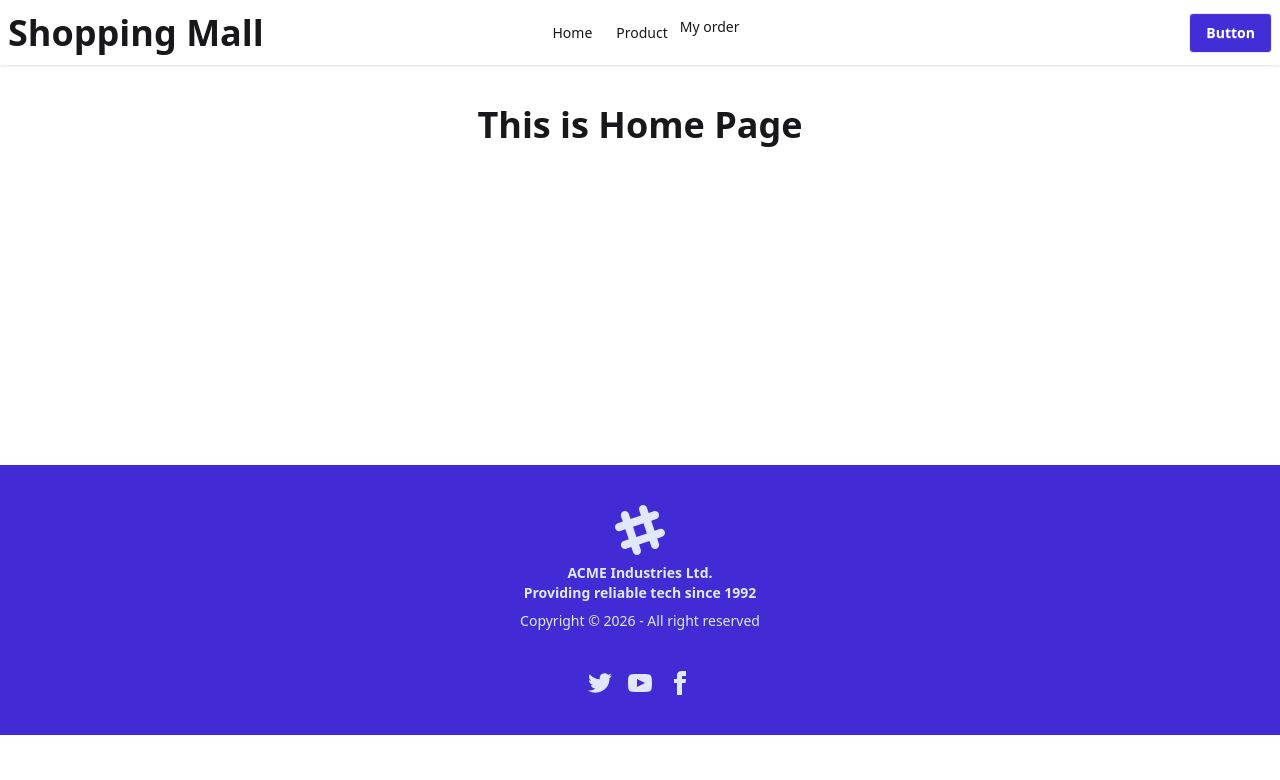
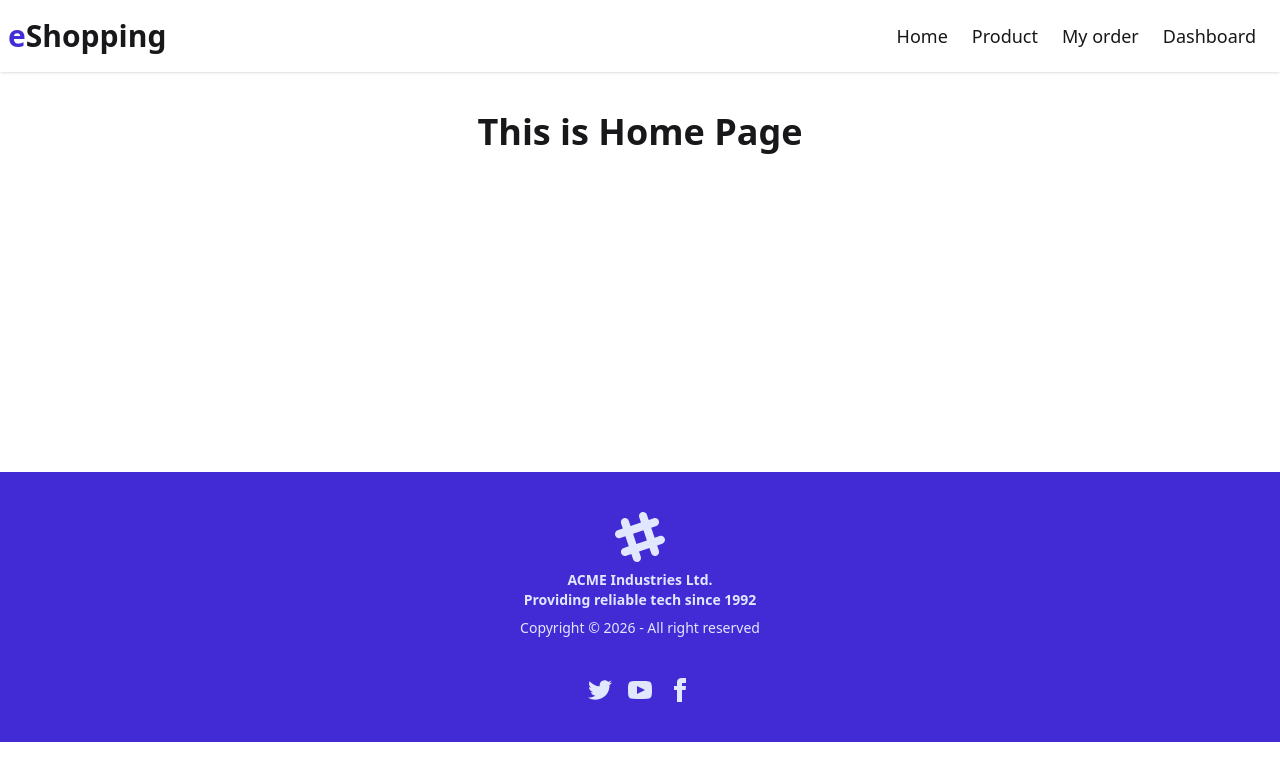
Before and after one commit to tishadey45/my-shopping, a Next.js app: page / in a window 1280 px wide. Shown: the top 780 px of the page. Built offline with nearby package versions, Linux system fonts and the light colour scheme.

Commit message:
:fire: navbar desgin done

```diff
--- a/src/app/layout.js
+++ b/src/app/layout.js
@@ -10,7 +10,7 @@ export const metadata = {
 
 export default function RootLayout({ children }) {
   return (
-    <html lang="en">
+    <html lang="en" data-theme="light">
       <body>
         <Navbar />
         <main className="min-h-[50vh]" >{children}</main>
--- a/src/components/Navbar.jsx
+++ b/src/components/Navbar.jsx
@@ -1,6 +1,6 @@
 export default function Navbar() {
   return (
-    <div className="navbar bg-base-100 shadow-sm">
+    <div className="navbar flex justify-between bg-base-100 shadow-sm">
       <div className="navbar-start">
         <div className="dropdown">
           <div tabIndex={0} role="button" className="btn btn-ghost lg:hidden">
@@ -22,10 +22,10 @@ export default function Navbar() {
           </div>
 
         </div>
-        <a className="font-bold text-4xl">Shopping Mall</a>
+        <a className="font-bold text-3xl"><span className="text-indigo-700">e</span>Shopping</a>
       </div>
       <div className="navbar-center hidden lg:flex">
-        <ul className="menu menu-horizontal px-1">
+        <ul className="menu menu-horizontal px-1 text-lg">
           <li>
             <a>Home</a>
           </li>
@@ -33,13 +33,12 @@ export default function Navbar() {
             <a>Product</a>
           </li>
            <li>
-            My order
+           <a>My order</a>
           </li>
-
+          <li>
+            <a>Dashboard</a>
+          </li>
         </ul>
-      </div>
-      <div className="navbar-end">
-        <a className="btn bg-indigo-700 text-white">Button</a>
       </div>
     </div>
   );
```
